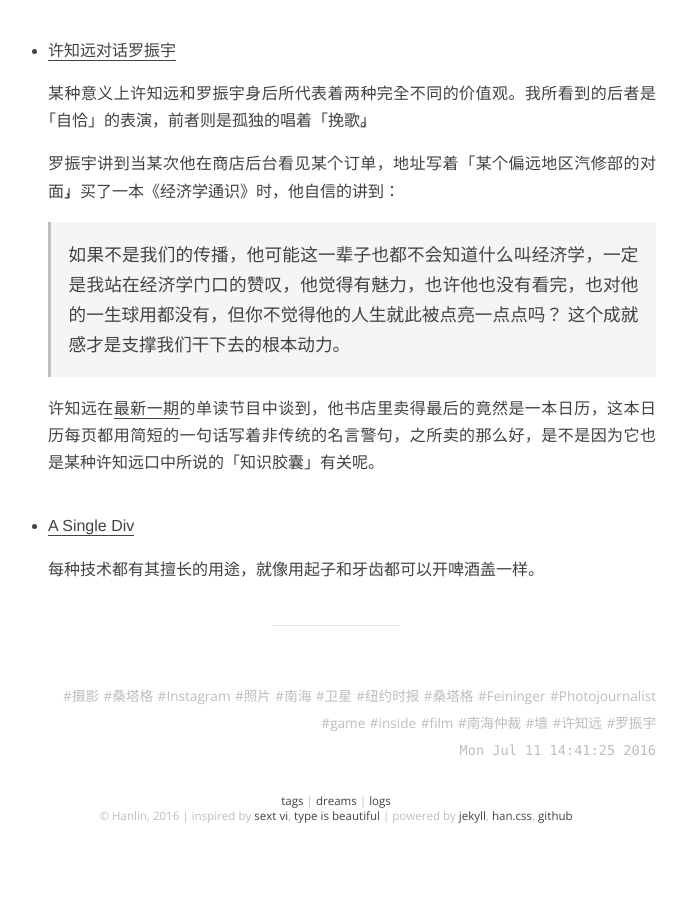
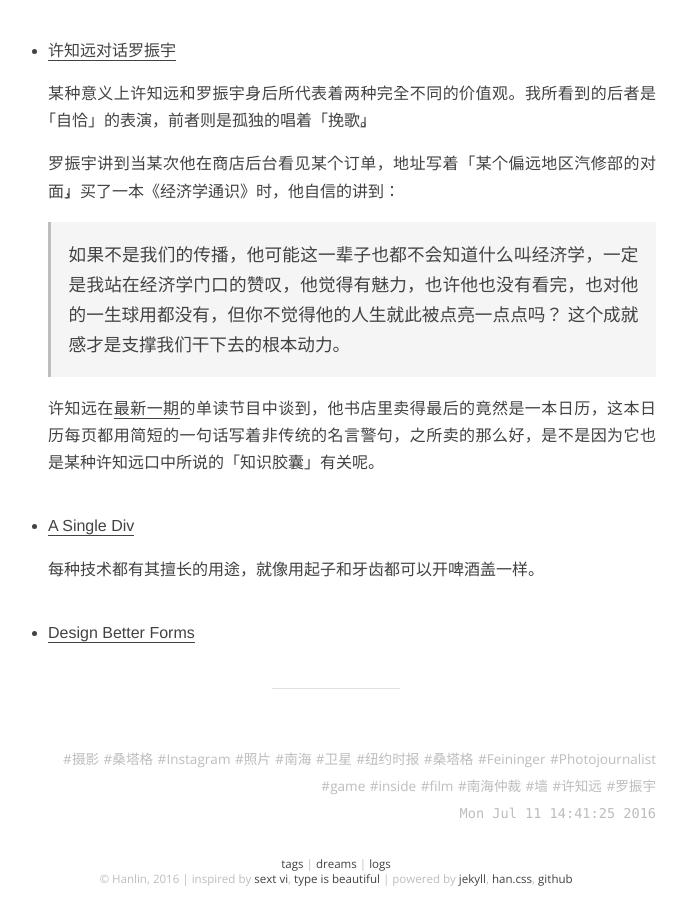
Before and after one commit to onion7878/word, a Jekyll site: the page built from _posts/logs/2016-04-11-28.md, in a window 1280 px wide and 900 px high, scrolled down 2041 px. Shown: the whole window, without its empty margins (304-991 px from the left). Built offline with Jekyll 4.4.1, drawn with Linux system fonts in a browser that asks for light colours; before the commit the page ends 2878 px from its top, so only the background shows below that.

Commit message:
add item

```diff
--- a/_posts/logs/2016-04-11-28.md
+++ b/_posts/logs/2016-04-11-28.md
@@ -64,5 +64,6 @@
 
 	每种技术都有其擅长的用途，就像用起子和牙齿都可以开啤酒盖一样。
 
+- [Design Better Forms](https://uxdesign.cc/design-better-forms-96fadca0f49c)
 
 ---
```
